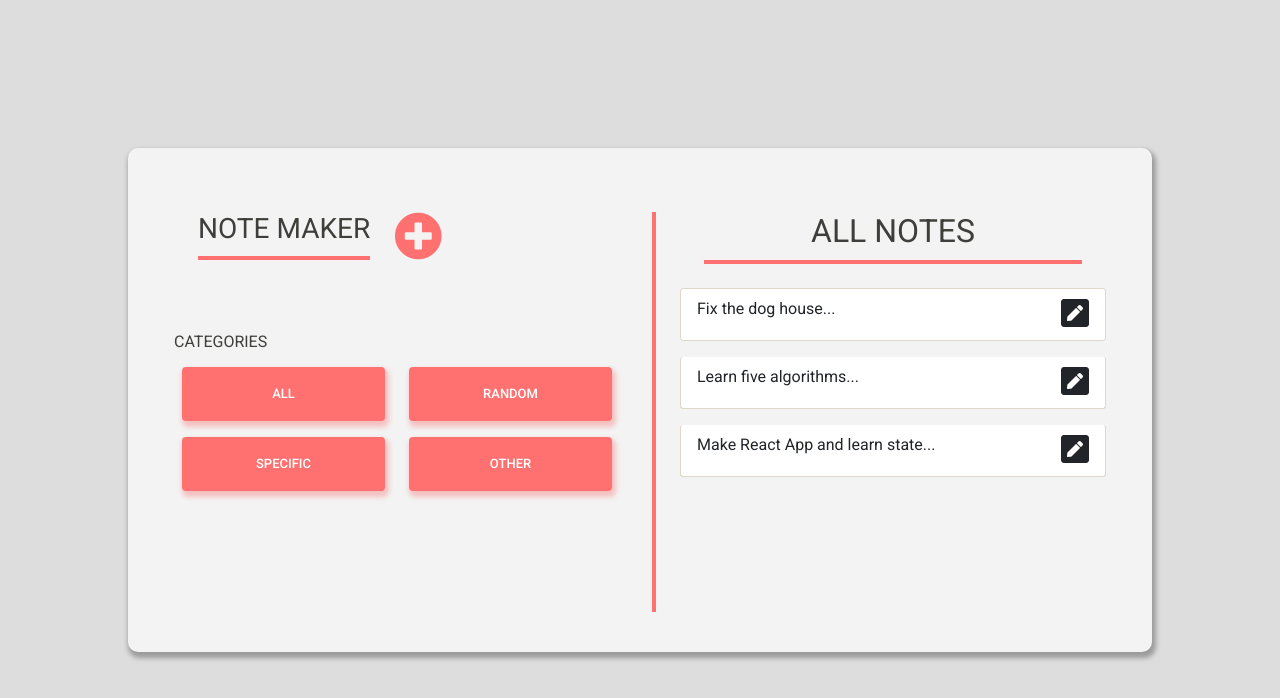
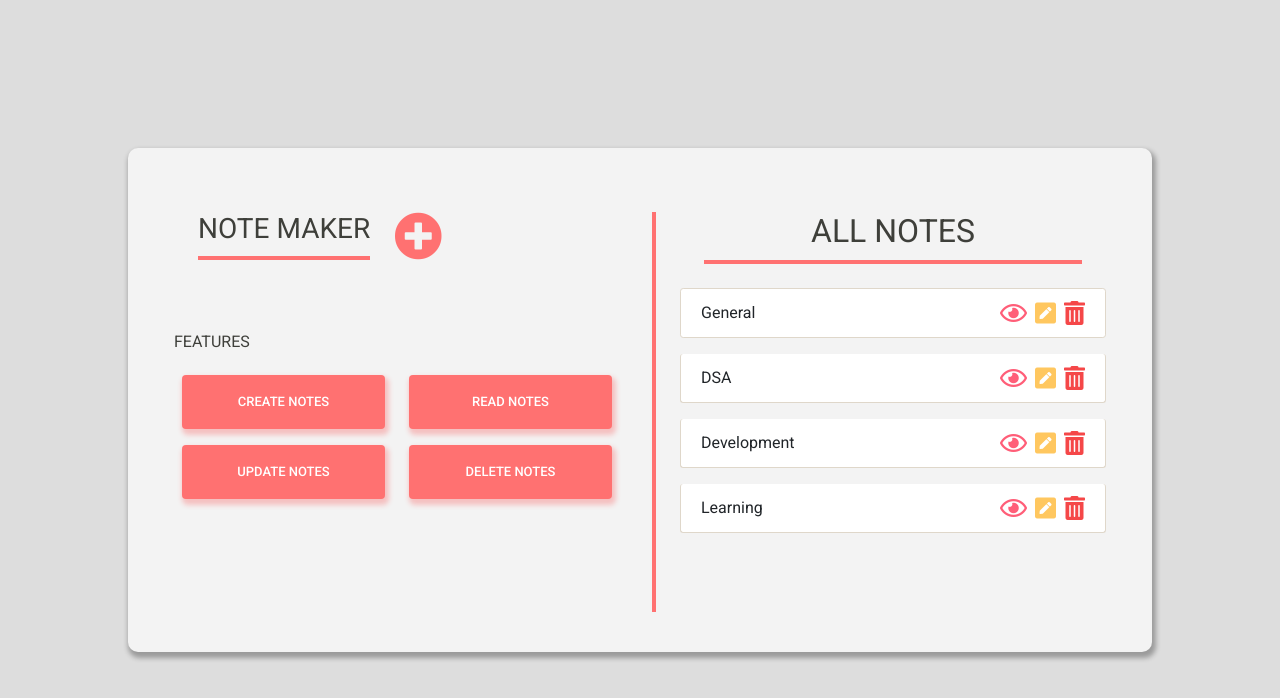
Before and after one commit to Harshit850/Notes-Maker-ReactJS, a React (Create React App) app: page / in a window 1280 px wide. Shown: the top 698 px of the page. Built offline with nearby package versions, Linux system fonts and the light colour scheme.

Commit message:
CRUD functionlity working

```diff
--- /dev/null
+++ b/src/UIElements/EditModal.js
@@ -0,0 +1,81 @@
+import React, { useState } from 'react';
+import { Button, Modal, Form, Row, Col } from 'react-bootstrap';
+
+const ModalForm = ({ show, note, handleClose, setNotes, notes }) => {
+  const [date, setDate] = useState(note.date);
+  const [category, setCategory] = useState(note.category);
+  const [description, setDescription] = useState(note.description);
+
+  const handleUpdateNote = () => {
+    const newNote = {
+      id: note.id,
+      date: date,
+      category: category,
+      description: description,
+    };
+    const currNoteId = note.id;
+    const objIndex = notes.findIndex((note) => note.id === currNoteId);
+    const newNotes = notes;
+    newNotes[objIndex] = newNote;
+    setNotes(newNotes);
+    handleClose();
+  };
+
+  return (
+    <>
+      <Modal show={show} onHide={handleClose}>
+        <Modal.Header closeButton>
+          <Modal.Title>Edit Notes</Modal.Title>
+        </Modal.Header>
+        <Modal.Body>
+          <Form>
+            <Form.Group as={Row} className='mb-4' controlId='formPlaintext'>
+              <Form.Label column sm='2'>
+                Category
+              </Form.Label>
+              <Col sm='10'>
+                <Form.Control
+                  type='text'
+                  value={category}
+                  onChange={(e) => setCategory(e.target.value)}
+                />
+              </Col>
+            </Form.Group>
+
+            <Form.Group as={Row} className='mb-4' controlId='formPlaintext'>
+              <Form.Label column sm='2'>
+                Date
+              </Form.Label>
+              <Col sm='10'>
+                <Form.Control
+                  type='date'
+                  value={date.split('').reverse().join('')}
+                  onChange={(e) => setDate(e.target.value)}
+                />
+              </Col>
+            </Form.Group>
+            <Form.Group controlId='exampleForm.ControlTextarea1'>
+              <Form.Label>Description</Form.Label>
+              <Form.Control
+                as='textarea'
+                rows={3}
+                value={description}
+                onChange={(e) => setDescription(e.target.value)}
+              />
+            </Form.Group>
+          </Form>
+        </Modal.Body>
+        <Modal.Footer>
+          <Button className='primary-bg' onClick={handleUpdateNote}>
+            Save Changes
+          </Button>
+          <Button variant='secondary' onClick={handleClose}>
+            Close
+          </Button>
+        </Modal.Footer>
+      </Modal>
+    </>
+  );
+};
+
+export default ModalForm;
--- /dev/null
+++ b/src/UIElements/ViewModal.js
@@ -0,0 +1,23 @@
+import React from 'react';
+import { Button, Modal } from 'react-bootstrap';
+
+const ViewModal = ({ show, note, handleClose }) => {
+  return (
+    <>
+      <Modal show={show} onHide={handleClose}>
+        <Modal.Header closeButton>
+          <Modal.Title>Category: {note.category}</Modal.Title>
+        </Modal.Header>
+        <Modal.Body>{note.description}</Modal.Body>
+        <Modal.Footer>
+          <p>{note.date}</p>
+          <Button variant='secondary' onClick={handleClose}>
+            Close
+          </Button>
+        </Modal.Footer>
+      </Modal>
+    </>
+  );
+};
+
+export default ViewModal;
--- a/src/components/AddTask.js
+++ b/src/components/AddTask.js
@@ -34,21 +34,21 @@ const AddTask = ({ notes, setNotes }) => {
       </Container>
 
       <Container className='categories'>
-        <h6> CATEGORIES </h6>
+        <h6 className='mb-3'> FEATURES </h6>
         <Row>
           <Col>
-            <Buttons text='All' />
+            <Buttons text='create notes' />
           </Col>
           <Col>
-            <Buttons text='Random' />
+            <Buttons text='read notes' />
           </Col>
         </Row>
         <Row>
           <Col>
-            <Buttons text='Specific' />
+            <Buttons text='update notes' />
           </Col>
           <Col>
-            <Buttons text='Other' />
+            <Buttons text='delete notes' />
           </Col>
         </Row>
       </Container>
--- a/src/components/Main.js
+++ b/src/components/Main.js
@@ -8,21 +8,31 @@ const Main = () => {
   const [notes, setNotes] = useState([
     {
       id: 1,
-      date: '20/06/2021',
-      category: 'general',
-      description: 'Fix the dog house',
+      date: '2021-06-20',
+      category: 'General',
+      description:
+        'Lorem, ipsum dolor sit amet consectetur adipisicing elit. Fuga cumque laboriosam recusandae quo nihil incidunt assumenda maxime vero qui enim numquam, possimus nobis totam maiores quas eum omnis suscipit tempora.',
     },
     {
       id: 2,
-      date: '22/06/2021',
+      date: '2021-06-20',
       category: 'DSA',
-      description: 'Learn five algorithms',
+      description:
+        'Lorem, ipsum dolor sit amet consectetur adipisicing elit. Fuga cumque laboriosam recusandae quo nihil incidunt assumenda maxime vero qui enim numquam, possimus nobis totam maiores quas eum omnis suscipit tempora.',
     },
     {
       id: 3,
-      date: '20/06/2021',
-      category: 'development',
-      description: 'Make React App and learn state management',
+      date: '2021-06-20',
+      category: 'Development',
+      description:
+        'Lorem, ipsum dolor sit amet consectetur adipisicing elit. Fuga cumque laboriosam recusandae quo nihil incidunt assumenda maxime vero qui enim numquam, possimus nobis totam maiores quas eum omnis suscipit tempora.',
+    },
+    {
+      id: 4,
+      date: '2021-06-20',
+      category: 'Learning',
+      description:
+        'Lorem, ipsum dolor sit amet consectetur adipisicing elit. Fuga cumque laboriosam recusandae quo nihil incidunt assumenda maxime vero qui enim numquam, possimus nobis totam maiores quas eum omnis suscipit tempora.',
     },
   ]);
 
--- a/src/components/ShowTasks.js
+++ b/src/components/ShowTasks.js
@@ -1,24 +1,76 @@
-import React from 'react';
+import React, { useState } from 'react';
 import { Container, ListGroup } from 'react-bootstrap';
 
+import EditModal from '../UIElements/EditModal';
+import ViewModal from '../UIElements/ViewModal';
+
 const ShowTasks = ({ notes, setNotes }) => {
+  const [viewModal, setViewModal] = useState(false);
+  const [editModal, setEditModal] = useState(false);
+  const [singleNote, setSingleNote] = useState('');
+
+  const showViewModal = (id) => {
+    const foundNote = notes.find((note) => note.id === id);
+    setSingleNote(foundNote);
+    setViewModal(true);
+  };
+
+  const hideViewModal = () => {
+    setViewModal(false);
+    setEditModal(false);
+  };
+
+  const handleUpdate = (id) => {
+    const foundNote = notes.find((note) => note.id === id);
+    setSingleNote(foundNote);
+    setEditModal(true);
+  };
+
   const handleDelete = (id) => {
+    alert('Note will be deleted permanantly!!!');
     setNotes(notes.filter((note) => note.id !== id));
   };
 
   return (
     <Container className='show-tasks'>
       <h2 className='m-4 bot-border text-center'>ALL NOTES </h2>
+
+      {editModal && (
+        <EditModal
+          show={editModal}
+          note={singleNote}
+          handleClose={hideViewModal}
+          setNotes={setNotes}
+          notes={notes}
+        />
+      )}
+
+      {viewModal && (
+        <ViewModal
+          show={viewModal}
+          note={singleNote}
+          handleClose={hideViewModal}
+        />
+      )}
+
       <ListGroup className='show'>
         {notes.map((note) => (
           <ListGroup.Item
             className='mb-3 rounded-1 d-flex justify-content-between'
             key={note.id}
           >
-            <div>{note.description.substr(0, 30) + '...'}</div>
-            <div>
+            <div className='m-1'>{note.category}</div>
+            <div className='icons'>
               <span
-                className='fas fa-pen-square fa-2x delete-btn'
+                className='far fa-eye view-btn m-1'
+                onClick={() => showViewModal(note.id)}
+              ></span>
+              <span
+                className='fas fa-pen-square edit-btn m-1'
+                onClick={() => handleUpdate(note.id)}
+              ></span>
+              <span
+                className='fas fa-trash-alt delete-btn m-1'
                 onClick={() => handleDelete(note.id)}
               ></span>
             </div>
--- a/src/index.css
+++ b/src/index.css
@@ -57,18 +57,39 @@ textarea:focus {
   box-shadow: 2px 4px 5px 2px rgba(0, 0, 0, 0.3);
 }
 
-.add-btn {
-  color: #ff7171;
+.delete-btn,
+.add-btn,
+.edit-btn,
+.view-btn {
   cursor: pointer;
 }
 
-.delete-btn {
-  cursor: pointer;
+.add-btn {
+  color: #ff7171;
 }
 
-.add-btn:hover,
-.delete-btn:hover {
-  transform: scale(0.96);
+.add-btn:hover {
+  transform: scale(0.98);
+}
+
+.icons span {
+  font-size: 1.5rem;
+}
+
+.icons span:hover {
+  transform: scale(1.1);
+}
+
+.view-btn {
+  color: #ff5e78;
+}
+
+.edit-btn {
+  color: #ffc75f;
+}
+
+.delete-btn {
+  color: #f54748;
 }
 
 /* SHOW TASKS */
```
